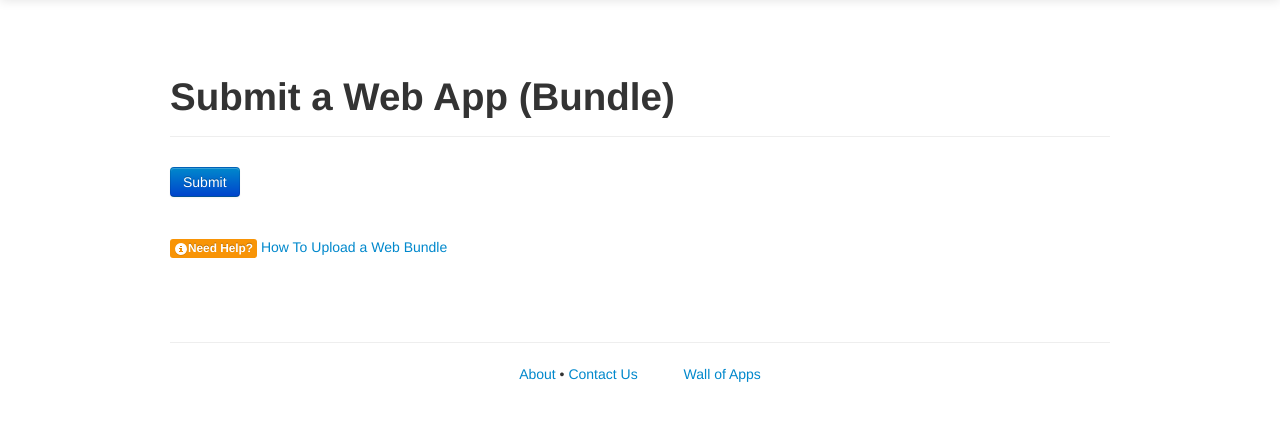
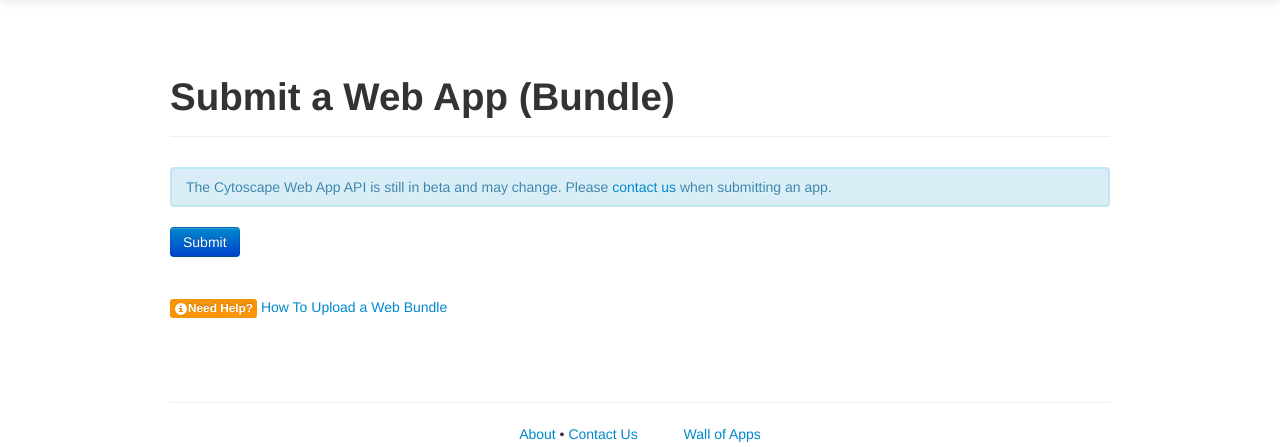
Before and after one commit to cytoscape/appstore, a Django app: template submit_app/templates/web_bundle_upload_form.html in a window 1280 px wide. Shown: the part 58-505 px from the top of the page. Run offline with Django 3.2, Linux system fonts and the light colour scheme; the template is opened without the code that fills it, so the values that code supplies are empty; parts of the project's set-up code (start-up, migrations or seed data) failed here and were passed over; some libraries are stand-ins or nearby versions.

Commit message:
added notice about beta status of web apps

```diff
--- a/submit_app/templates/web_bundle_upload_form.html
+++ b/submit_app/templates/web_bundle_upload_form.html
@@ -23,6 +23,11 @@
       {% endif %}
     </div>
   </div>
+</div>
+
+<div class="alert alert-info">
+  The Cytoscape Web App API is still in beta and may change.
+  Please <a href="{% url 'contact' %}">contact us</a> when submitting an app.
 </div>
 
 <form method="post" enctype="multipart/form-data">
```
